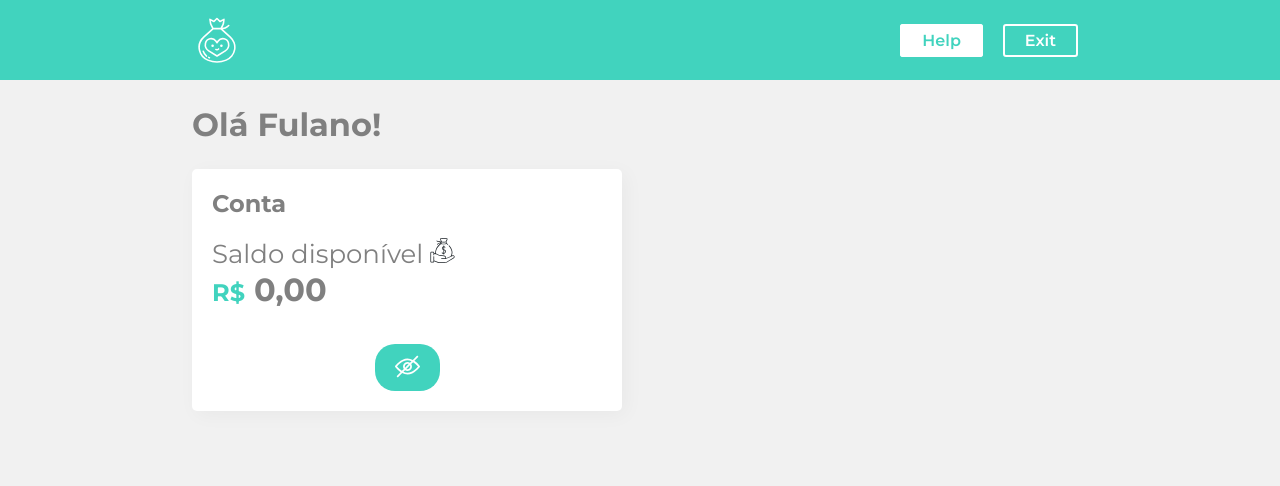
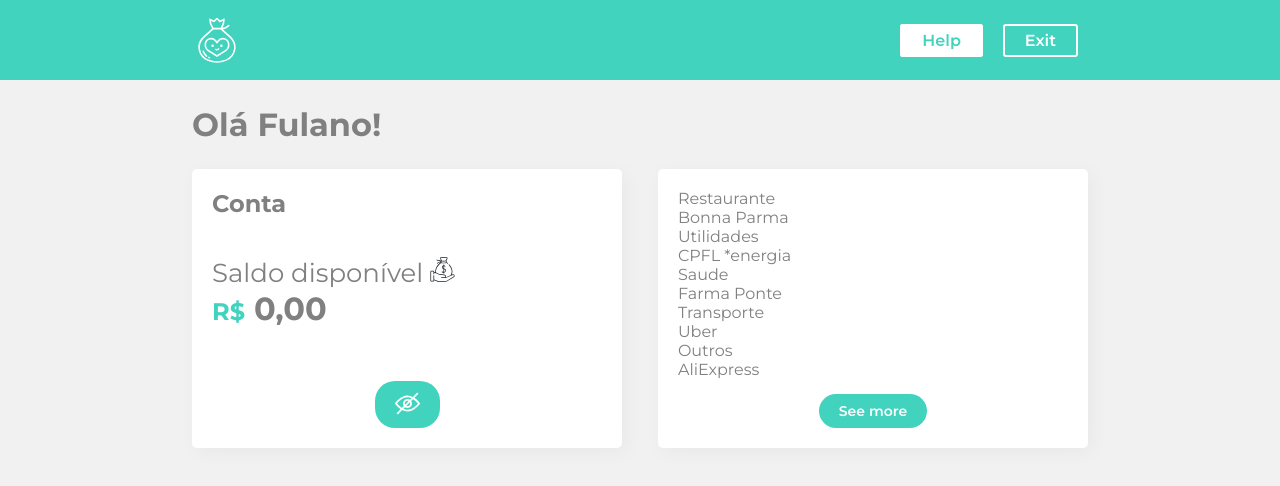
Before and after one commit to devcarolinealmeida/react-styled-components, a React (Create React App) app: page / in a window 1280 px wide. Shown: the top 486 px of the page. Built offline with nearby package versions, Linux system fonts and the light colour scheme.

Commit message:
feat: Extrato inside container

```diff
--- a/src/Components/Container/index.jsx
+++ b/src/Components/Container/index.jsx
@@ -3,6 +3,7 @@ import styled from "styled-components";
 
 import Titulo from "../Titulo";
 import Conta from "../Conta";
+import Extrato from "../Extrato";
 
 const Container = styled.div`
   background-color: #f1f1f1;
@@ -26,6 +27,7 @@ export default () => {
       <Titulo>Olá Fulano!</Titulo>
       <Content>
         <Conta />
+        <Extrato />
       </Content>
     </Container>
   );
--- /dev/null
+++ b/src/Components/Extrato/index.jsx
@@ -0,0 +1,19 @@
+import React from 'react';
+
+import { Box, Button } from '../UI';
+import { extratoLista } from '../../info';
+
+const Extrato = () => {
+    return <Box>
+        { extratoLista.updates.map(( { id, type, value, date, from } ) => {
+            return (
+            <div key={id}>
+                <div>{type}</div>
+                <div>{from}</div>
+            </div>)
+        })}
+    <Button>See more</Button>
+    </Box>
+}
+
+export default Extrato;
```
